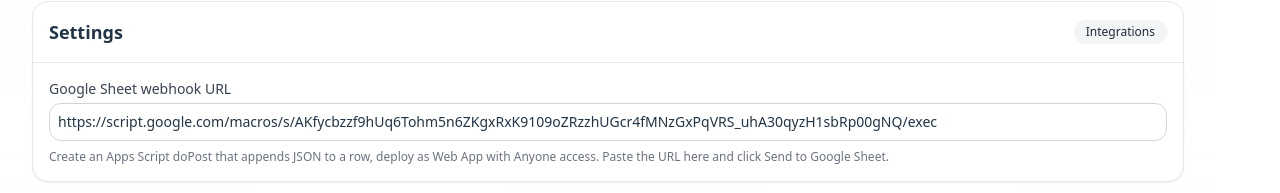
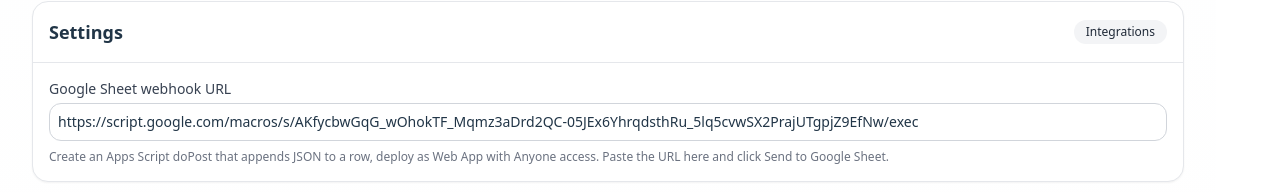
Before and after one commit to rmseacrypto-lang/vitejs-vite-2khhcjqx, a React (Vite) app: page / in a window 1280 px wide. Shown: the part 1555-1748 px from the top of the page. Built offline with nearby package versions, Linux system fonts and the light colour scheme.

Commit message:
update preflight GSheet

```diff
--- a/src/App.tsx
+++ b/src/App.tsx
@@ -188,7 +188,7 @@ const defaultData: DataModel = {
   date: "",
   session: "Asia",
   news: "None",
-  webhookUrl: "https://script.google.com/macros/s/AKfycbzzf9hUq6Tohm5n6ZKgxRxK9109oZRzzhUGcr4fMNzGxPqVRS_uhA30qyzH1sbRp00gNQ/exec",
+  webhookUrl: "https://script.google.com/macros/s/AKfycbwGqG_wOhokTF_Mqmz3aDrd2QC-05JEx6YhrqdsthRu_5lq5cvwSX2PrajUTgpjZ9EfNw/exec",
 };
 
 // ---------- Scoring ----------
@@ -374,8 +374,8 @@ export default function App(){
       payload.secret = ""; // set if your Apps Script checks it
       const res = await fetch(data.webhookUrl, {
         method: "POST",
-        // Important: no custom headers to avoid preflight
-        body: JSON.stringify(payload), // Apps Script will read postData.contents
+        headers: { "Content-Type": "text/plain;charset=utf-8" },
+        body: JSON.stringify(payload),
       });
       // In no-cors mode you cannot read response; we are not using that here
       if (!res.ok) throw new Error(`HTTP ${res.status}`);
```
